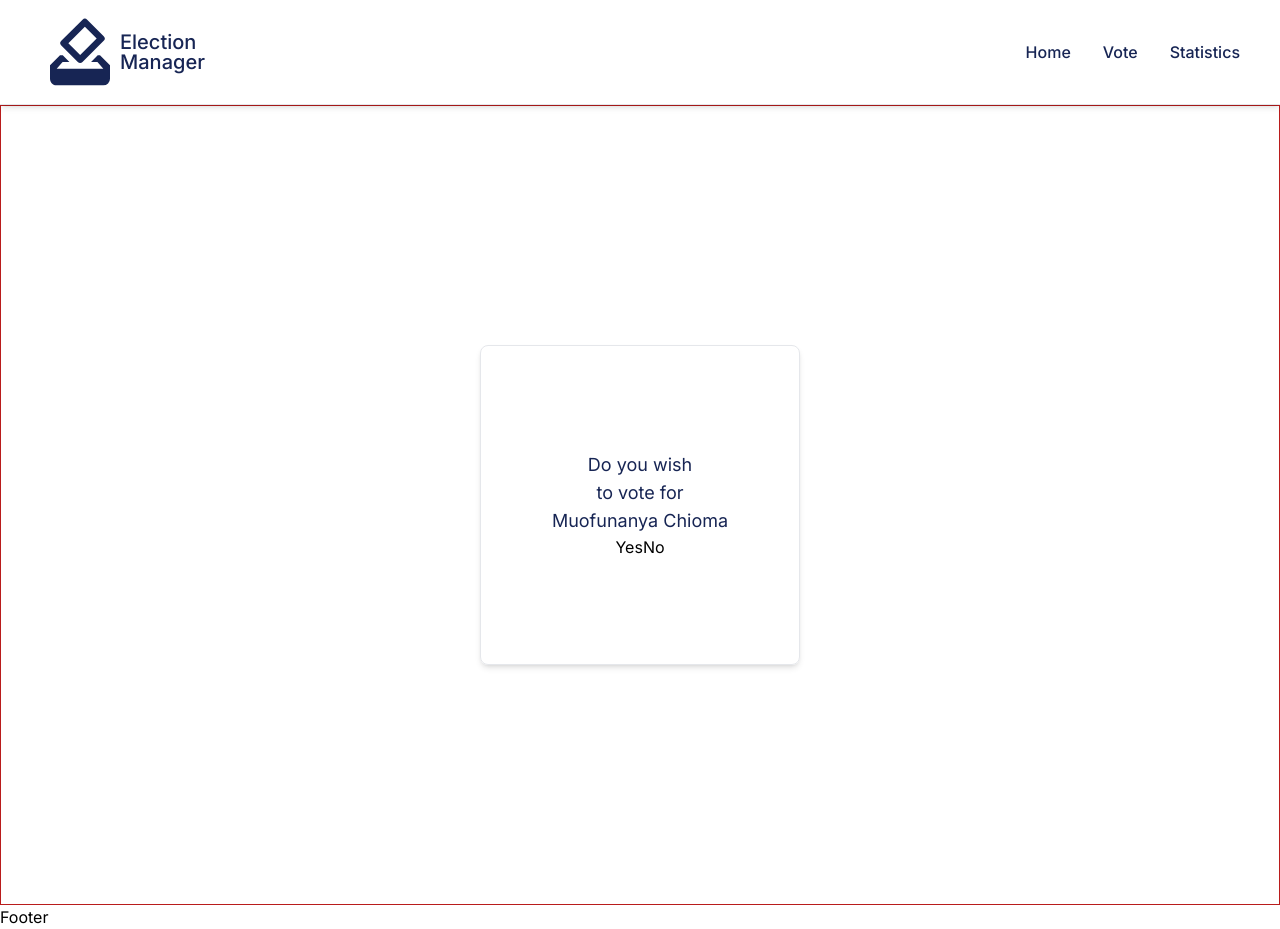
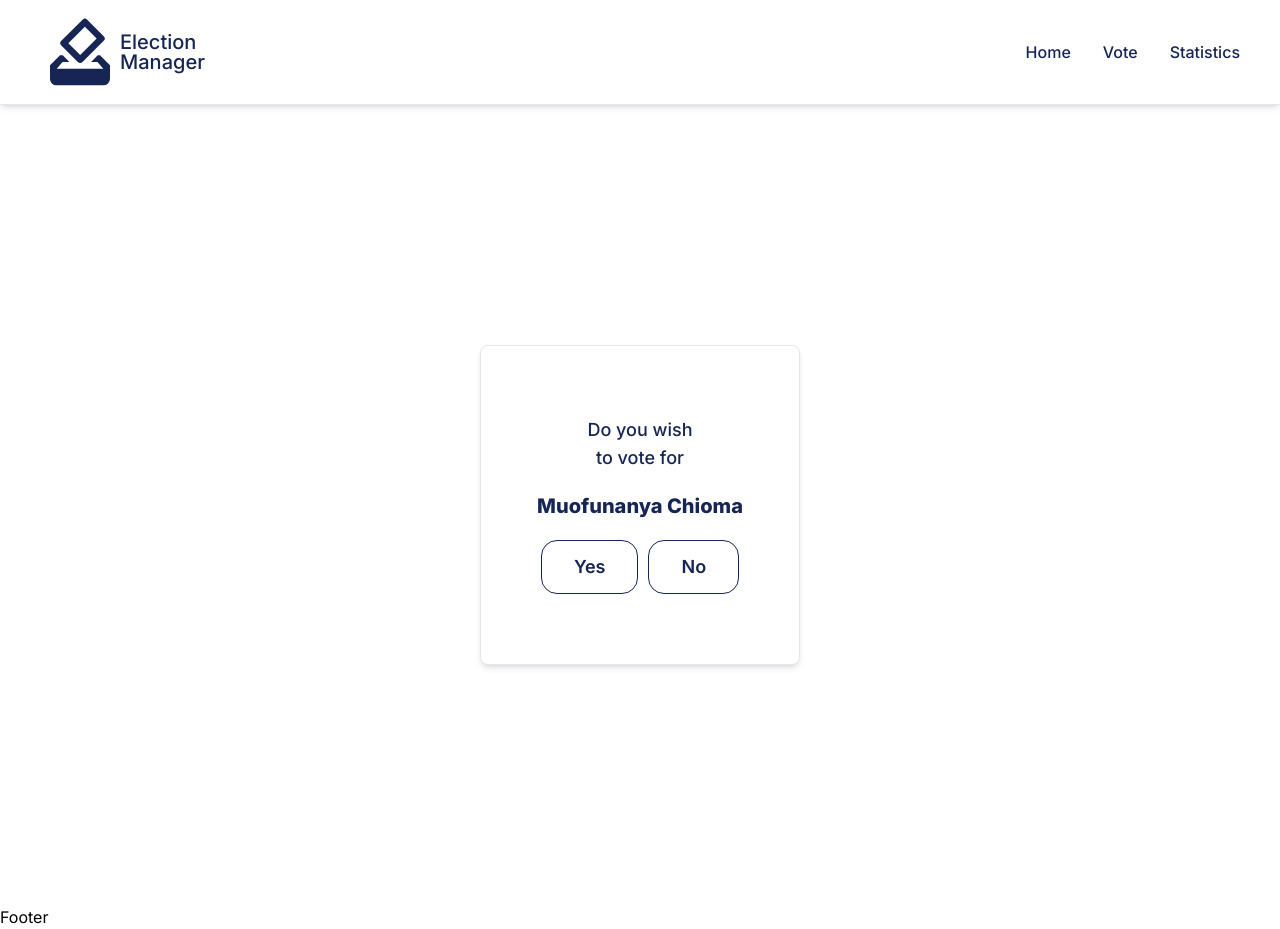
Before and after one commit to Jennifer-tech/Election_Manager, a Next.js app: page /selected-candidate in a window 1280 px wide. Built offline with nearby package versions, Linux system fonts and the light colour scheme.

Commit message:
Feat: worked on the popup

```diff
--- a/app/elections/page.tsx
+++ b/app/elections/page.tsx
@@ -6,17 +6,17 @@ const Elections = () => {
   return (
     <div className="flex flex-col mt-10">
       <Link href={ELECTION_POSITION}>
-        <div className="border border-gray-300 mx-5 mb-3 p-5 rounded-lg">
+        <div className="border border-gray-300 mx-5 mb-3 p-5 rounded-lg hover:shadow-lg cursor-pointer">
           SEES Election 2023{" "}
         </div>
       </Link>
-      <div className="border border-gray-300 mx-5 mb-3 p-5 rounded-lg">
+      <div className="border border-gray-300 mx-5 mb-3 p-5 rounded-lg hover:shadow-lg cursor-pointer">
         SEES Election 2022
       </div>
-      <div className="border border-gray-300 mx-5 mb-3 p-5 rounded-lg">
+      <div className="border border-gray-300 mx-5 mb-3 p-5 rounded-lg hover:shadow-lg cursor-pointer">
         SEES Election 2021
       </div>
-      <div className="border border-gray-300 mx-5 mb-3 p-5 rounded-lg">
+      <div className="border border-gray-300 mx-5 mb-3 p-5 rounded-lg hover:shadow-lg cursor-pointer">
         SEES Election 2020
       </div>
     </div>
--- /dev/null
+++ b/app/ongoing-election/page.tsx
@@ -0,0 +1,33 @@
+import { SELECTED_POSITION } from "@/utils/config/urls";
+import Link from "next/link";
+import React from "react";
+
+const ElectionPosition = () => {
+  return (
+    <div className="flex flex-col">
+      <div className="flex justify-center mt-6">
+        <h1 className="text-xl font-semibold text-blue-950">
+          SEES ELECTION 2023 (ONGOING)
+        </h1>
+      </div>
+      <div className="flex flex-col mt-10">
+        <Link href={SELECTED_POSITION}>
+          <div className="border border-gray-300 hover:shadow-lg mx-5 mb-3 p-5 rounded-lg cursor-pointer">
+            Presidential
+          </div>
+        </Link>
+        <div className="border border-gray-300 mx-5 mb-3 p-5 rounded-lg">
+          Secretary
+        </div>
+        <div className="border border-gray-300 mx-5 mb-3 p-5 rounded-lg">
+          Treasurer
+        </div>
+        <div className="border border-gray-300 mx-5 mb-3 p-5 rounded-lg">
+          Financial Secretary
+        </div>
+      </div>
+    </div>
+  );
+};
+
+export default ElectionPosition;
--- a/app/selected-candidate/page.tsx
+++ b/app/selected-candidate/page.tsx
@@ -2,23 +2,31 @@ import React from "react";
 
 const SelectedCandidate = () => {
   return (
-    <div className="flex w-full min-h-screen border border-red-700 justify-center items-center">
+    <div className="flex w-full min-h-screen justify-center items-center">
       <div className="flex flex-col items-center justify-center relative h-60 w-80 my-5 md:w-80 md:h-80 border shadow-md hover:shadow-lg dark:border-b-white-900 rounded-lg">
-        <div className="text-lg text-bold text text-blue-950 text-center">
-          <p>
+        <div className="w-full text-lg text-blue-950 text-center font-medium">
+          <p className="mb-5">
             Do you wish
             <br />
             to vote for
-            <br /> Muofunanya Chioma
           </p>
         </div>
-        <div>
-          <span>Yes</span>
-          <span>No</span>
+        <div className="w-full text-xl font-extrabold text-blue-950 mb-5 text-center">
+          Muofunanya Chioma
+        </div>
+        <div className="w-full flex flex-row items-center justify-center space-x-2.5">
+          <div className="button-outline border border-blue-950 rounded-2xl text-blue-950 w-fit px-6 lg:px-8 flex items-center py-2 lg:py-3 space-x-2 cursor-pointer hover:bg-blue-950">
+            <p className="text-lg text-blue-950 font-semibold hover:text-white">Yes</p>
+          </div>
+          {/* <div className='text-white bg-blue-950 hover:bg-blue-800 focus:outline-none focus:ring-4 font-medium rounded-full text-sm px-5 py-2.5 text-center mr-2 mb-2 dark:bg-blue-600 dark:hover:bg-blue-700 dark:focus:ring-blue-800'>Yes</div> */}
+          <div className="button-outline border border-blue-950 rounded-2xl text-blue-950 w-fit px-6 lg:px-8 flex items-center py-2 lg:py-3 space-x-2 cursor-pointer hover:bg-blue-950">
+            <p className="text-lg text-blue-950 font-semibold hover:text-white">No</p>
+          </div>
         </div>
       </div>
     </div>
   );
 };
+``;
 
 export default SelectedCandidate;
--- a/app/statistics/page.tsx
+++ b/app/statistics/page.tsx
@@ -1,9 +1,26 @@
-import React from 'react'
+import React from "react";
+import { ONGOING_ELECTION } from "@/utils/config/urls";
+import Link from "next/link";
 
 const Statistics = () => {
   return (
-    <div></div>
-  )
-}
+    <div className="flex flex-col mt-10">
+      <Link href={ONGOING_ELECTION}>
+        <div className="border border-gray-300 mx-5 mb-3 p-5 rounded-lg">
+          SEES Election 2023{" "}
+        </div>
+      </Link>
+      <div className="border border-gray-300 mx-5 mb-3 p-5 rounded-lg">
+        SEES Election 2022
+      </div>
+      <div className="border border-gray-300 mx-5 mb-3 p-5 rounded-lg">
+        SEES Election 2021
+      </div>
+      <div className="border border-gray-300 mx-5 mb-3 p-5 rounded-lg">
+        SEES Election 2020
+      </div>
+    </div>
+  );
+};
 
-export default Statistics
+export default Statistics;
--- a/utils/config/urls.ts
+++ b/utils/config/urls.ts
@@ -4,3 +4,4 @@ export const STATISTICS_ROUTE = "/statistics";
 export const ELECTION_POSITION = "/election-position";
 export const SELECTED_POSITION = "/selected-position";
 export const SELECTED_CANDIDATE = "/selected-candidate";
+export const ONGOING_ELECTION = "/ongoing-election";
```
